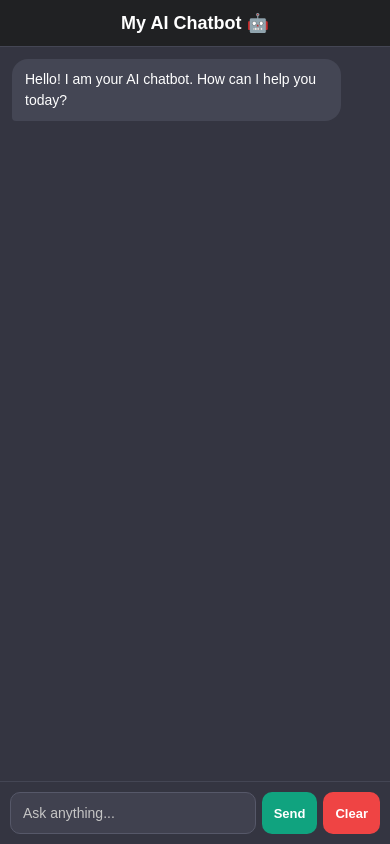
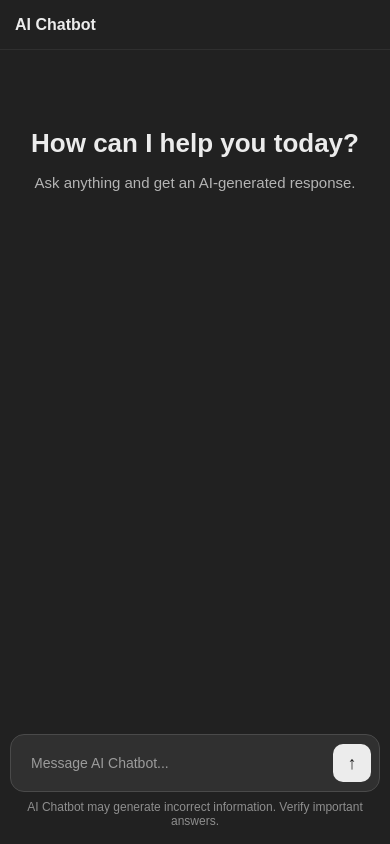
Before and after one commit to najibula001/ai-chatbot-project, a plain HTML site: page frontend/index.html in a window 390 px wide. Drawn offline with Linux system fonts and the light colour scheme.

Commit message:
Fixed mobile scroll issue

```diff
--- a/frontend/index.html
+++ b/frontend/index.html
@@ -1,7 +1,7 @@
 <!DOCTYPE html>
 <html>
 <head>
-    <title>My AI Chatbot</title>
+    <title>AI Chatbot</title>
     <meta name="viewport" content="width=device-width, initial-scale=1.0">
 
     <style>
@@ -12,153 +12,253 @@
         body {
             margin: 0;
             font-family: Arial, sans-serif;
-            background: #343541;
-            color: white;
+            background: #212121;
+            color: #ececec;
             height: 100vh;
             display: flex;
-            flex-direction: column;
         }
 
-        .header {
-            background: #202123;
-            padding: 15px;
-            text-align: center;
-            font-size: 20px;
-            font-weight: bold;
-            border-bottom: 1px solid #444654;
+        .sidebar {
+            width: 260px;
+            background: #171717;
+            padding: 12px;
+            display: flex;
+            flex-direction: column;
+            border-right: 1px solid #2f2f2f;
         }
 
-        .chat-container {
+        .new-chat {
+            background: transparent;
+            color: #ececec;
+            border: 1px solid #3a3a3a;
+            padding: 12px;
+            border-radius: 10px;
+            text-align: left;
+            cursor: pointer;
+            font-size: 14px;
+            margin-bottom: 15px;
+        }
+
+        .new-chat:hover {
+            background: #2f2f2f;
+        }
+
+        .sidebar-title {
+            font-size: 13px;
+            color: #b4b4b4;
+            margin: 10px 0;
+        }
+
+        .chat-history-item {
+            padding: 10px;
+            border-radius: 8px;
+            color: #ececec;
+            font-size: 14px;
+            cursor: pointer;
+        }
+
+        .chat-history-item:hover {
+            background: #2f2f2f;
+        }
+
+        .main {
             flex: 1;
             display: flex;
             flex-direction: column;
-            max-width: 900px;
-            width: 100%;
-            margin: 0 auto;
-            height: calc(100vh - 70px);
+            height: 100vh;
+        }
+
+        .topbar {
+            height: 55px;
+            display: flex;
+            align-items: center;
+            padding: 0 20px;
+            border-bottom: 1px solid #2f2f2f;
+            font-size: 18px;
+            font-weight: bold;
         }
 
         .chat-box {
             flex: 1;
             overflow-y: auto;
-            padding: 20px;
+            padding: 25px 20px;
+        }
+
+        .welcome {
+            max-width: 750px;
+            margin: 80px auto 0;
+            text-align: center;
+        }
+
+        .welcome h1 {
+            font-size: 32px;
+            margin-bottom: 10px;
+        }
+
+        .welcome p {
+            color: #b4b4b4;
+            font-size: 15px;
         }
 
         .message-row {
-            display: flex;
-            margin-bottom: 15px;
+            width: 100%;
+            margin-bottom: 22px;
         }
 
-        .message-row.user-row {
-            justify-content: flex-end;
+        .message-wrapper {
+            max-width: 750px;
+            margin: 0 auto;
+            display: flex;
+            gap: 14px;
         }
 
-        .message-row.bot-row {
-            justify-content: flex-start;
+        .avatar {
+            width: 32px;
+            height: 32px;
+            border-radius: 50%;
+            display: flex;
+            justify-content: center;
+            align-items: center;
+            font-weight: bold;
+            flex-shrink: 0;
+            font-size: 14px;
+        }
+
+        .user-avatar {
+            background: #10a37f;
+            color: white;
+        }
+
+        .bot-avatar {
+            background: #444654;
+            color: white;
         }
 
         .message {
-            max-width: 75%;
-            padding: 12px 16px;
-            border-radius: 16px;
-            line-height: 1.5;
+            line-height: 1.6;
             font-size: 15px;
+            white-space: pre-wrap;
             word-wrap: break-word;
-            white-space: pre-wrap;
+            padding-top: 4px;
         }
 
-        .user {
-            background: #10a37f;
-            color: white;
-            border-bottom-right-radius: 4px;
+        .input-container {
+            padding: 15px 20px 22px;
+            background: #212121;
         }
 
-        .bot {
-            background: #444654;
-            color: white;
-            border-bottom-left-radius: 4px;
-        }
-
-        .typing {
-            color: #ccc;
-            font-style: italic;
-        }
-
-        .input-area {
+        .input-box {
+            max-width: 750px;
+            margin: 0 auto;
             display: flex;
-            gap: 10px;
-            padding: 15px;
-            background: #343541;
-            border-top: 1px solid #444654;
+            align-items: center;
+            background: #303030;
+            border: 1px solid #4a4a4a;
+            border-radius: 16px;
+            padding: 8px;
         }
 
         input {
             flex: 1;
-            padding: 14px;
-            border-radius: 10px;
-            border: 1px solid #565869;
-            background: #40414f;
-            color: white;
+            background: transparent;
+            border: none;
             outline: none;
+            color: #ececec;
             font-size: 15px;
+            padding: 12px;
         }
 
         input::placeholder {
-            color: #c5c5c5;
+            color: #9b9b9b;
         }
 
         button {
-            padding: 12px 16px;
             border: none;
-            border-radius: 10px;
             cursor: pointer;
-            font-weight: bold;
-            font-size: 14px;
         }
 
         .send-btn {
-            background: #10a37f;
-            color: white;
+            width: 38px;
+            height: 38px;
+            border-radius: 10px;
+            background: #ececec;
+            color: #212121;
+            font-size: 18px;
+            font-weight: bold;
         }
 
-        .clear-btn {
-            background: #ef4444;
-            color: white;
+        .send-btn:hover {
+            background: white;
         }
 
-        button:hover {
-            opacity: 0.85;
+        .footer-note {
+            text-align: center;
+            color: #8e8e8e;
+            font-size: 12px;
+            margin-top: 8px;
         }
 
-        @media (max-width: 600px) {
-            .header {
-                font-size: 18px;
-                padding: 12px;
+        .typing {
+            color: #b4b4b4;
+            font-style: italic;
+        }
+
+        @media (max-width: 768px) {
+            body {
+                display: block;
+            }
+
+            .sidebar {
+                display: none;
+            }
+
+            .main {
+                width: 100%;
+            }
+
+            .topbar {
+                height: 50px;
+                font-size: 16px;
+                padding: 0 15px;
             }
 
             .chat-box {
-                padding: 12px;
+                padding: 18px 12px;
+            }
+
+            .welcome {
+                margin-top: 60px;
+                padding: 0 15px;
+            }
+
+            .welcome h1 {
+                font-size: 26px;
+            }
+
+            .message-wrapper {
+                gap: 10px;
+            }
+
+            .avatar {
+                width: 28px;
+                height: 28px;
+                font-size: 12px;
             }
 
             .message {
-                max-width: 90%;
                 font-size: 14px;
-                padding: 10px 13px;
             }
 
-            .input-area {
-                padding: 10px;
-                gap: 6px;
+            .input-container {
+                padding: 10px 10px 16px;
+            }
+
+            .input-box {
+                border-radius: 14px;
             }
 
             input {
                 font-size: 14px;
-                padding: 12px;
-            }
-
-            button {
-                padding: 10px 12px;
-                font-size: 13px;
             }
         }
     </style>
@@ -166,22 +266,34 @@
 
 <body>
 
-<div class="header">
-    My AI Chatbot 🤖
+<div class="sidebar">
+    <button class="new-chat" onclick="clearChat()">+ New Chat</button>
+
+    <div class="sidebar-title">Recent</div>
+    <div class="chat-history-item">AI Chatbot Project</div>
 </div>
 
-<div class="chat-container">
+<div class="main">
+
+    <div class="topbar">
+        AI Chatbot
+    </div>
 
     <div id="chatBox" class="chat-box">
-        <div class="message-row bot-row">
-            <div class="message bot">Hello! I am your AI chatbot. How can I help you today?</div>
+        <div class="welcome" id="welcomeBox">
+            <h1>How can I help you today?</h1>
+            <p>Ask anything and get an AI-generated response.</p>
         </div>
     </div>
 
-    <div class="input-area">
-        <input type="text" id="userInput" placeholder="Ask anything..." />
-        <button class="send-btn" onclick="sendMessage()">Send</button>
-        <button class="clear-btn" onclick="clearChat()">Clear</button>
+    <div class="input-container">
+        <div class="input-box">
+            <input type="text" id="userInput" placeholder="Message AI Chatbot..." />
+            <button class="send-btn" onclick="sendMessage()">↑</button>
+        </div>
+        <div class="footer-note">
+            AI Chatbot may generate incorrect information. Verify important answers.
+        </div>
     </div>
 
 </div>
@@ -196,14 +308,26 @@ input.addEventListener("keydown", function(event) {
     }
 });
 
+function removeWelcome() {
+    const welcomeBox = document.getElementById("welcomeBox");
+    if (welcomeBox) {
+        welcomeBox.remove();
+    }
+}
+
 async function sendMessage() {
     const message = input.value.trim();
 
     if (message === "") return;
 
+    removeWelcome();
+
     chatBox.innerHTML += `
-        <div class="message-row user-row">
-            <div class="message user">${message}</div>
+        <div class="message-row">
+            <div class="message-wrapper">
+                <div class="avatar user-avatar">U</div>
+                <div class="message">${message}</div>
+            </div>
         </div>
     `;
 
@@ -213,8 +337,11 @@ async function sendMessage() {
     const typingId = "typing-" + Date.now();
 
     chatBox.innerHTML += `
-        <div class="message-row bot-row" id="${typingId}">
-            <div class="message bot typing">Typing...</div>
+        <div class="message-row" id="${typingId}">
+            <div class="message-wrapper">
+                <div class="avatar bot-avatar">AI</div>
+                <div class="message typing">Thinking...</div>
+            </div>
         </div>
     `;
 
@@ -234,8 +361,11 @@ async function sendMessage() {
         document.getElementById(typingId).remove();
 
         chatBox.innerHTML += `
-            <div class="message-row bot-row">
-                <div class="message bot">${data.reply}</div>
+            <div class="message-row">
+                <div class="message-wrapper">
+                    <div class="avatar bot-avatar">AI</div>
+                    <div class="message">${data.reply}</div>
+                </div>
             </div>
         `;
 
@@ -245,8 +375,11 @@ async function sendMessage() {
         document.getElementById(typingId).remove();
 
         chatBox.innerHTML += `
-            <div class="message-row bot-row">
-                <div class="message bot">Error connecting to server</div>
+            <div class="message-row">
+                <div class="message-wrapper">
+                    <div class="avatar bot-avatar">AI</div>
+                    <div class="message">Error connecting to server</div>
+                </div>
             </div>
         `;
     }
@@ -254,10 +387,13 @@ async function sendMessage() {
 
 function clearChat() {
     chatBox.innerHTML = `
-        <div class="message-row bot-row">
-            <div class="message bot">Hello! I am your AI chatbot. How can I help you today?</div>
+        <div class="welcome" id="welcomeBox">
+            <h1>How can I help you today?</h1>
+            <p>Ask anything and get an AI-generated response.</p>
         </div>
     `;
+    input.value = "";
+    input.focus();
 }
 </script>
 
```
